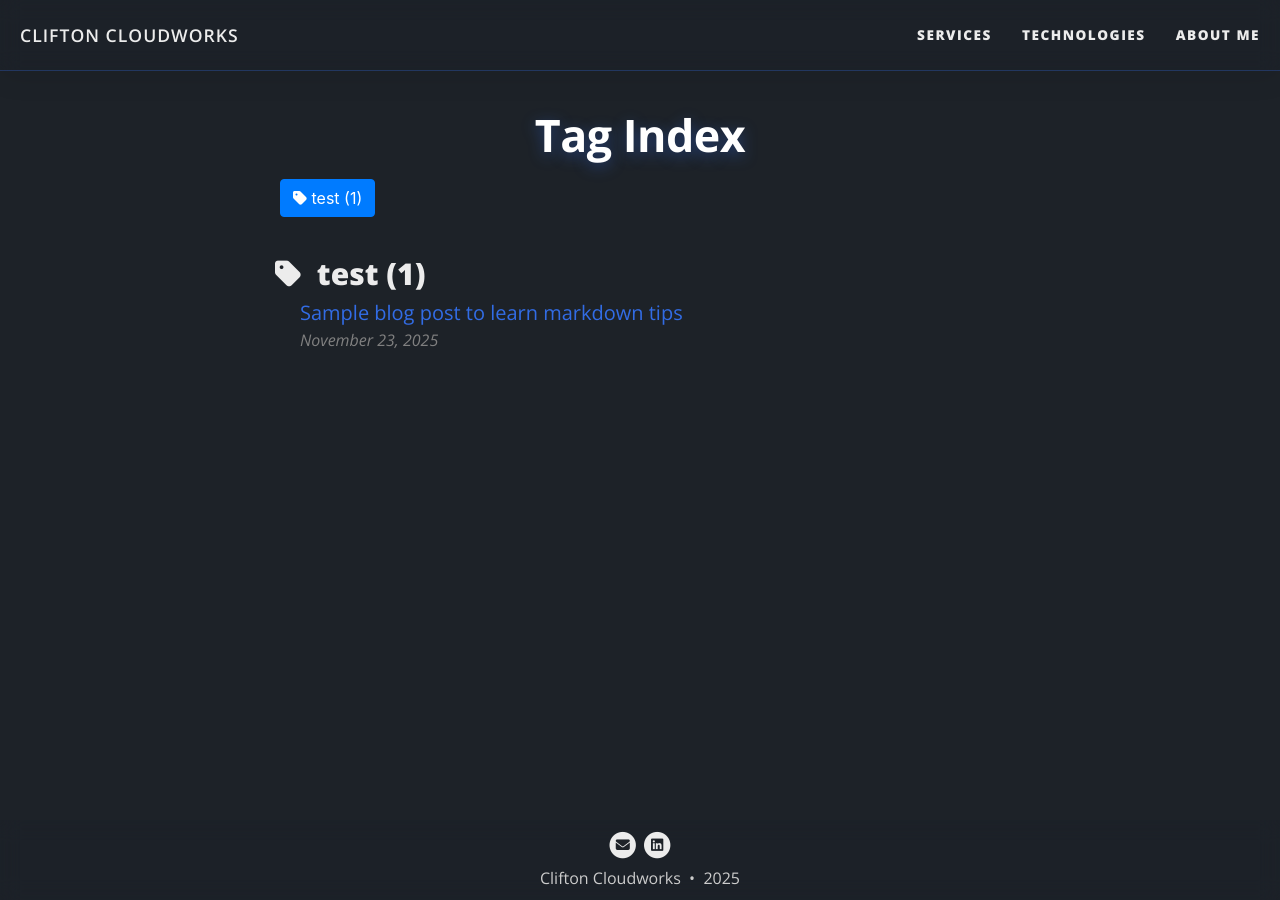
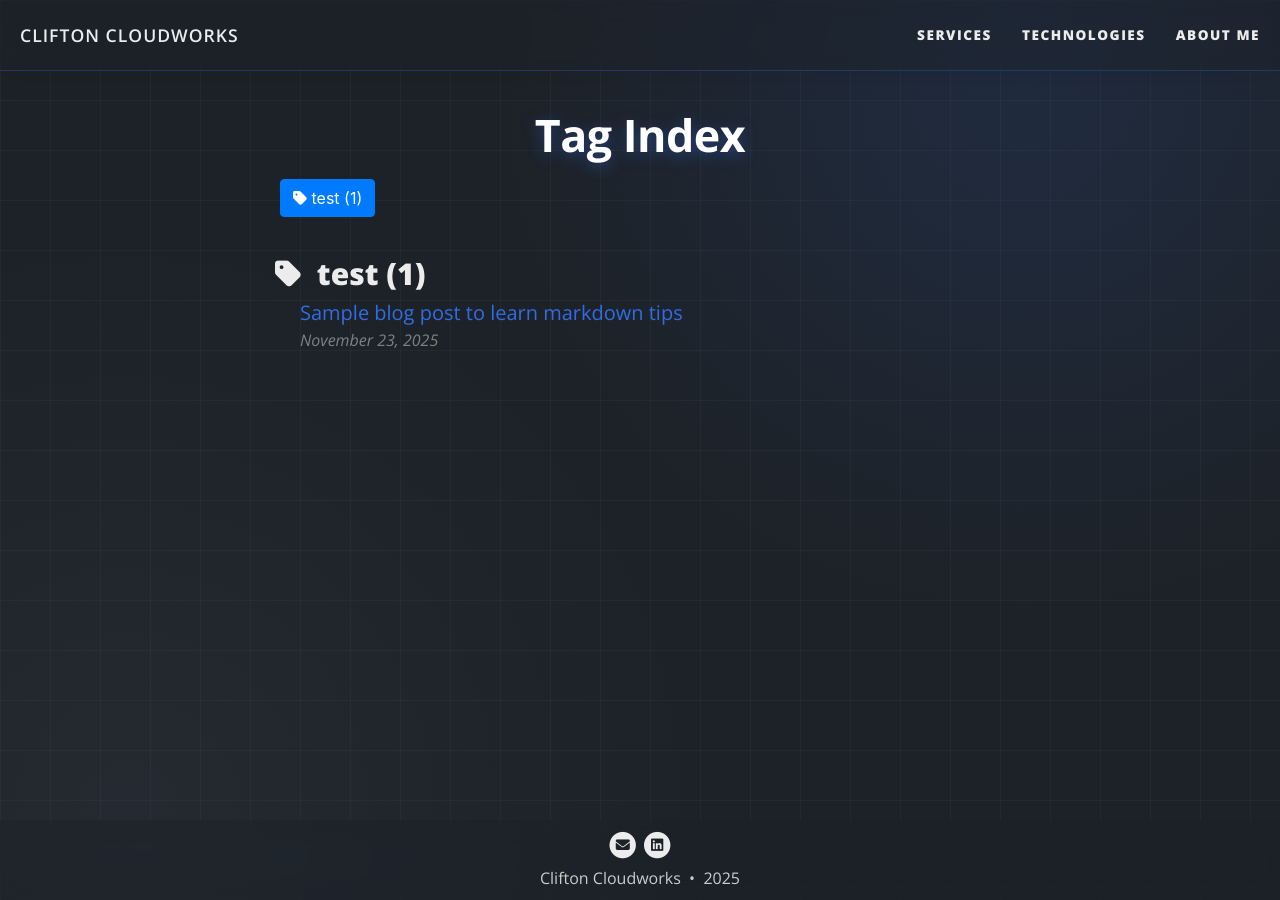
Before and after one commit to ChilledEther/business-site, a Jekyll site: the page built from tags.html, in a window 1280 px wide. Built offline with Jekyll 4.4.1, drawn with Linux system fonts in a browser that asks for light colours.

Commit message:
feat: Add a static, immersive background with subtle glows and a grid pattern to internal pages.

```diff
--- a/_layouts/page.html
+++ b/_layouts/page.html
@@ -1,6 +1,9 @@
 ---
 layout: base
 ---
+
+<!-- Static Background for Internal Pages that utilize the 'page' layout -->
+<div class="static-page-background"></div>
 
 {% include header.html type="page" %}
 
--- a/assets/css/clifton-theme.css
+++ b/assets/css/clifton-theme.css
@@ -176,3 +176,28 @@ main .container-md > .row > div > div:first-child > p:first-child {
 a {
   transition: all 0.2s ease-in-out;
 }
+
+/* Immersive Static Background for Internal Pages */
+.static-page-background {
+  position: fixed;
+  top: 0;
+  left: 0;
+  width: 100vw;
+  height: 100vh;
+  z-index: -1;
+  background-color: var(--page-col);
+
+  /* Modern Subtle Grid + Glow */
+  background-image:
+      /* Soft Blue Glow Top-Right */
+      radial-gradient(circle at 80% 10%, rgba(50, 108, 229, 0.12) 0%, transparent 40%),
+      /* Soft Purple/Grey Glow Bottom-Left */
+      radial-gradient(circle at 10% 90%, rgba(100, 110, 130, 0.1) 0%, transparent 40%),
+      /* Grid Pattern */
+      linear-gradient(rgba(255, 255, 255, 0.03) 1px, transparent 1px),
+      linear-gradient(90deg, rgba(255, 255, 255, 0.03) 1px, transparent 1px);
+
+  background-size: 100% 100%, 100% 100%, 50px 50px, 50px 50px;
+  background-position: 0 0;
+  pointer-events: none; /* Ensure clicks pass through */
+}
```
